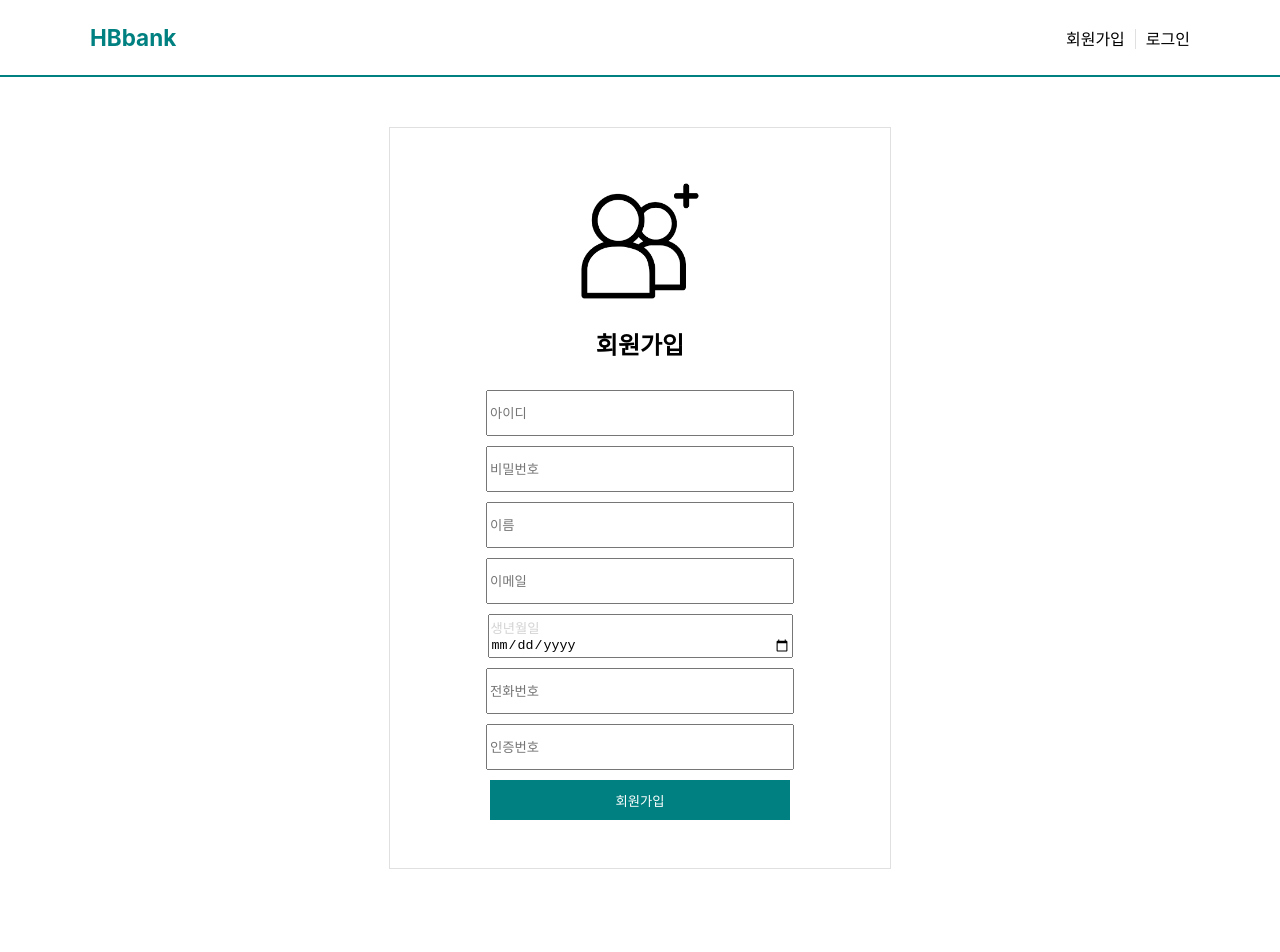
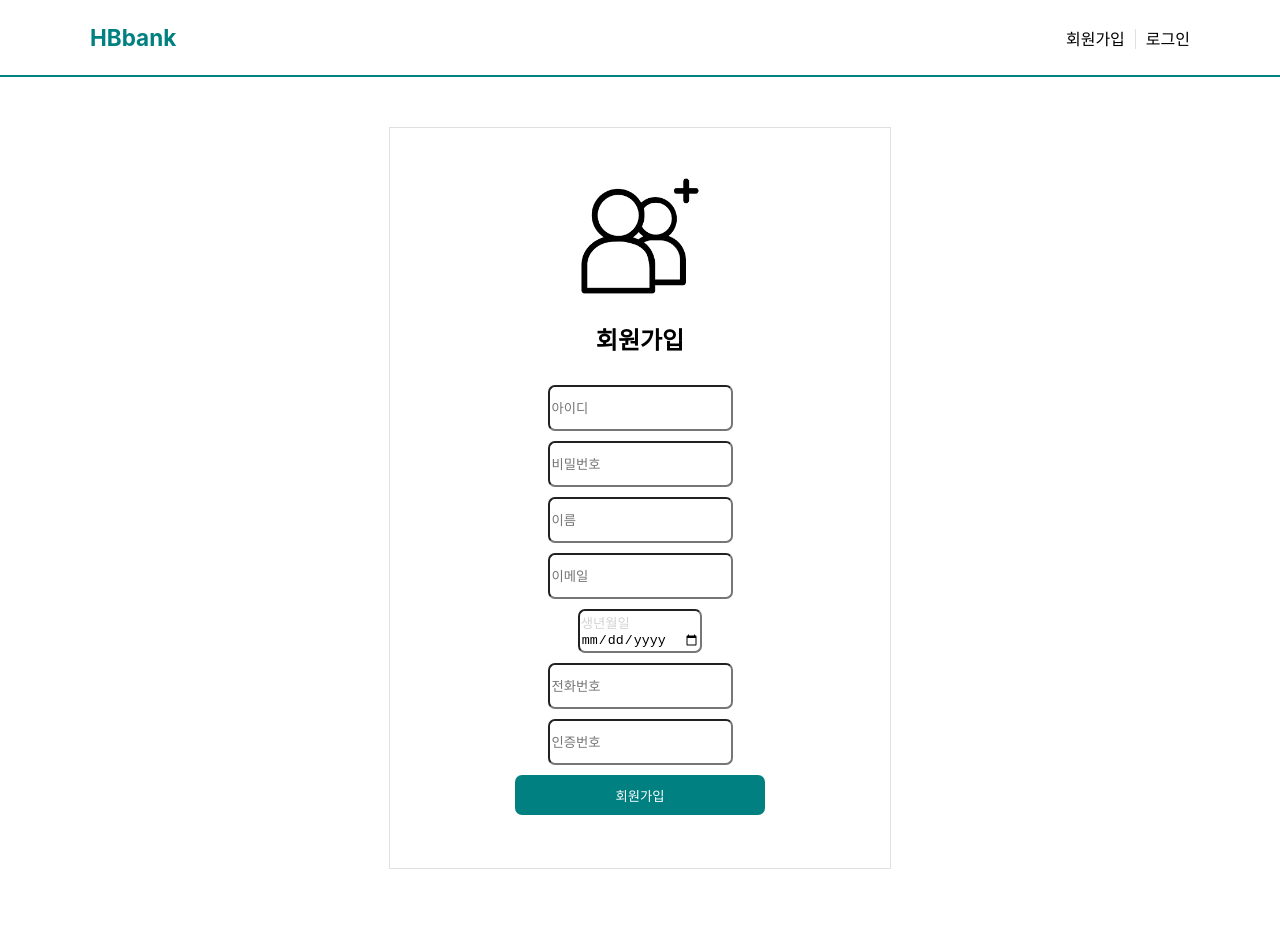
Before and after one commit to baehoonbae/bank-project, a React (Create React App) app in the folder frontend/create-react-app/: page /user/signup in a window 1280 px wide. Shown: the top 952 px of the page. Built offline with nearby package versions, Linux system fonts and the light colour scheme.

Commit message:
refactor: 일부 스타일 수정

```diff
--- a/frontend/create-react-app/src/styles/Styles.js
+++ b/frontend/create-react-app/src/styles/Styles.js
@@ -1,18 +1,28 @@
 export function Styles() {
     const inputStyle = {
-        width: '300px',
+        borderRadius: '7px',
         height: '40px',
         marginTop: '10px'
     };
 
     const buttonStyle = {
         ...inputStyle,
+        width: '250px',
         backgroundColor: 'teal',
         color: 'white',
         border: 'none',
-        padding: '10px 20px',
+        margin: '10px 20px',
         cursor: 'pointer',
     };
+
+    const sendStyle = {
+        marginTop: `10px`,
+        marginLeft: `10px`,
+        width: `60px`,
+        height: `45px`,
+        borderRadius: `7px`,
+        cursor: `pointer`,
+    }
 
     const menuStyle = {
         cursor: 'pointer',
@@ -34,7 +44,7 @@ export function Styles() {
         fontSize: '25px',
     }
 
-    return ({ inputStyle, buttonStyle, menuStyle, selectedMenuStyle, selectedMenuNameStyle });
+    return ({ inputStyle, buttonStyle, menuStyle, selectedMenuStyle, selectedMenuNameStyle, sendStyle });
 }
 
 export default Styles;
```
